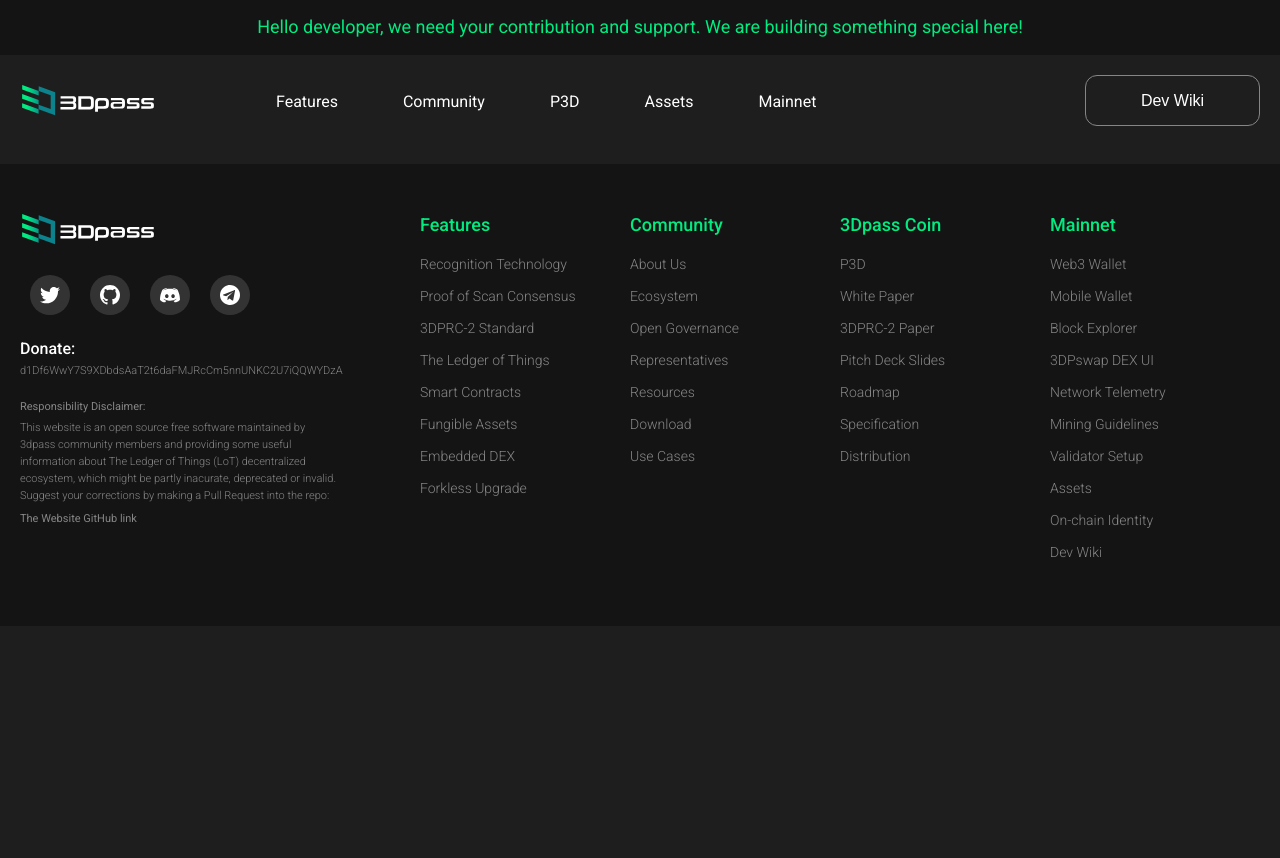
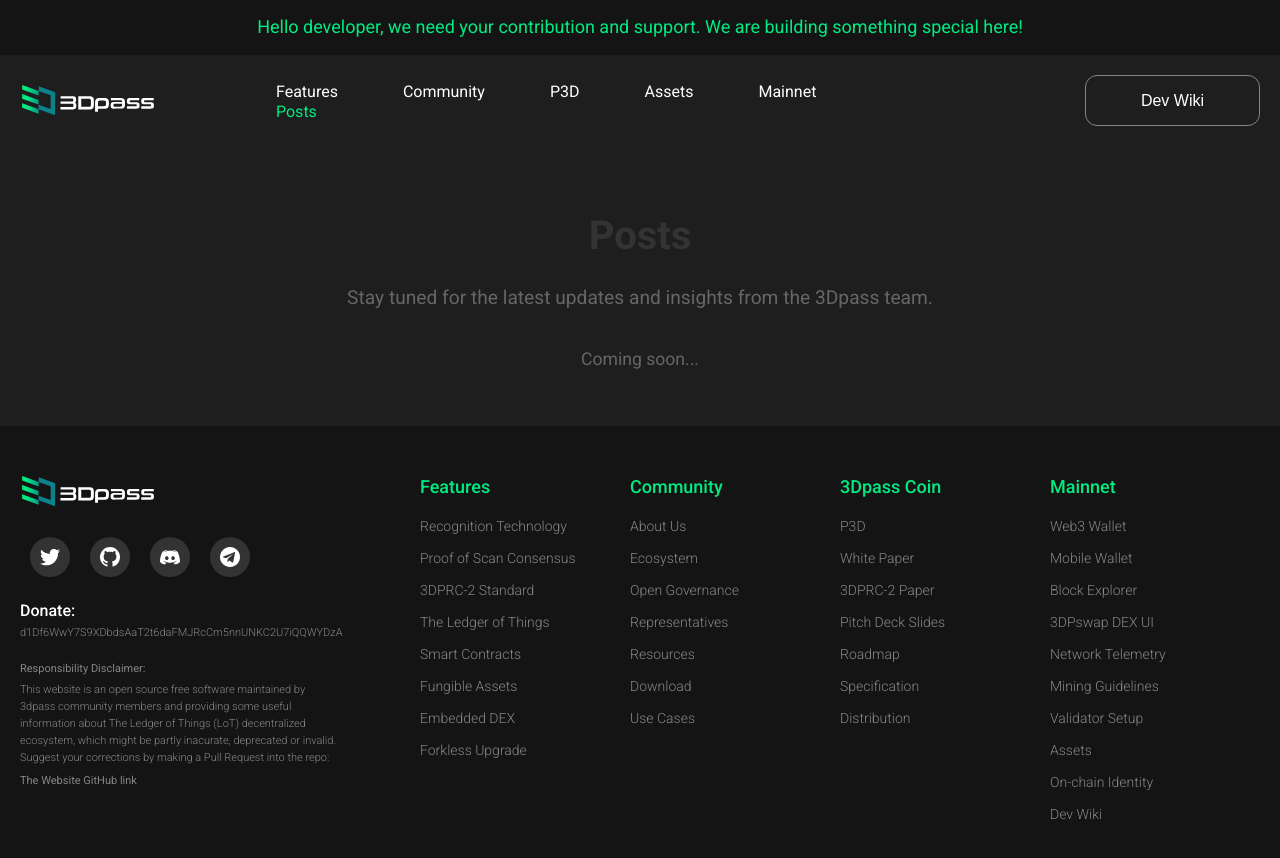
Before and after one commit to 3Dpass/website, a React (Create React App) app: page /posts in a window 1280 px wide. Shown: the top 858 px of the page. Before the commit the page ends 800 px from the top, so only its background shows below. Built offline with nearby package versions, Linux system fonts and the light colour scheme; the HTML template or start-up script is replaced by a standard one.

Commit message:
Dodano pustą podstronę Posts i link w nawigacji zgodnie z instrukcjami PaulS

```diff
--- a/src/App.js
+++ b/src/App.js
@@ -18,6 +18,7 @@ import ScrollToTop from "./components/ScrollToTop";
 import Testnet from "./pages/Testnet";
 import TestnetRewards from "./pages/TestnetRewards";
 import Grants from "./pages/Grants";
+import Posts from "./pages/Posts";
 
 function App() {
   return (
@@ -41,6 +42,7 @@ function App() {
             <Route path="/governance" element={<Governance />} />
             <Route path="/proof-of-scan" element={<ProofOfScan />} />
             <Route path="/grants" element={<Grants />} />
+            <Route path="/posts" element={<Posts />} />
           </Routes>
         </ScrollToTop>
       </main>
--- a/src/components/Header.jsx
+++ b/src/components/Header.jsx
@@ -1,7 +1,5 @@
 import "../styles/header.css";
-
 import { Link, useLocation } from "react-router-dom";
-
 import Button from "./Button";
 import { useState, useEffect } from "react";
 
@@ -38,18 +36,19 @@ const Header = () => {
         el.setAttribute("content", "3DPass mobile wallet, guideliones, download");
       } else if (location.includes("testnet")) {
         el.setAttribute("content", "3DPass - Testnet, canary network  | Layer 1 blockchain platform for the tokenization of objects, Proof of Scan protocol based on recognition, useful smart contracts and dApps");
+      } else if (location.includes("posts")) { // Dodaj dla Posts
+        el.setAttribute("content", "3DPass - Latest updates and insights from the 3Dpass team");
       } else {
         el.setAttribute("content", "3DPass - Layer 1 blockchain platform for the tokenization of objects, Proof of Scan protocol based on recognition, useful smart contracts and dApps");
       }
     }
   }, [location]);
 
-
   return (
     <div>
       <div className="special-message">
-  <div style={{width: "100%"}}>
-      <a  href="/grants" className="message-text">
+        <div style={{ width: "100%" }}>
+          <a href="/grants" className="message-text">
             <div className="message-text">
               Hello developer, we need your contribution and support. We are building something special here!
             </div>
@@ -117,11 +116,21 @@ const Header = () => {
                 Mainnet
               </div>
             </Link>
+            <Link to="/posts"> {/* Dodaj link Posts */}
+              <div
+                className={
+                  location.indexOf("posts") > -1
+                    ? "header-nav active"
+                    : "header-nav"
+                }
+              >
+                Posts
+              </div>
+            </Link>
             <div
               className="hamburger-menu"
               onClick={() => setOpenMenu(!openMenu)}
             ></div>
-
             <div
               className={openMenu ? "right-menu active" : "right-menu"}
               onClick={() => setOpenMenu(!openMenu)}
@@ -186,6 +195,17 @@ const Header = () => {
                   Mainnet
                 </div>
               </Link>
+              <Link to="/posts"> {/* Dodaj link Posts */}
+                <div
+                  className={
+                    location.indexOf("posts") > -1
+                      ? "right-menu-nav active"
+                      : "right-menu-nav"
+                  }
+                >
+                  Posts
+                </div>
+              </Link>
               <Link to="/grants">
                 <div
                   className={
--- /dev/null
+++ b/src/pages/Posts.css
@@ -0,0 +1,22 @@
+.posts-page {
+    padding: 40px;
+    max-width: 1200px;
+    margin: 0 auto;
+  }
+  .posts-header {
+    text-align: center;
+    margin-bottom: 40px;
+  }
+  .posts-header h1 {
+    font-size: 2.5rem;
+    color: #333;
+  }
+  .posts-header p {
+    font-size: 1.2rem;
+    color: #666;
+  }
+  .posts-list {
+    text-align: center;
+    font-size: 1.1rem;
+    color: #666;
+  }
--- /dev/null
+++ b/src/pages/Posts.js
@@ -0,0 +1,18 @@
+import React from 'react';
+import './Posts.css';
+
+const Posts = () => {
+  return (
+    <div className="posts-page">
+      <header className="posts-header">
+        <h1>Posts</h1>
+        <p>Stay tuned for the latest updates and insights from the 3Dpass team.</p>
+      </header>
+      <section className="posts-list">
+        <p>Coming soon...</p>
+      </section>
+    </div>
+  );
+};
+
+export default Posts;
```
Lines whose indentation alone changed are shown as unchanged.
